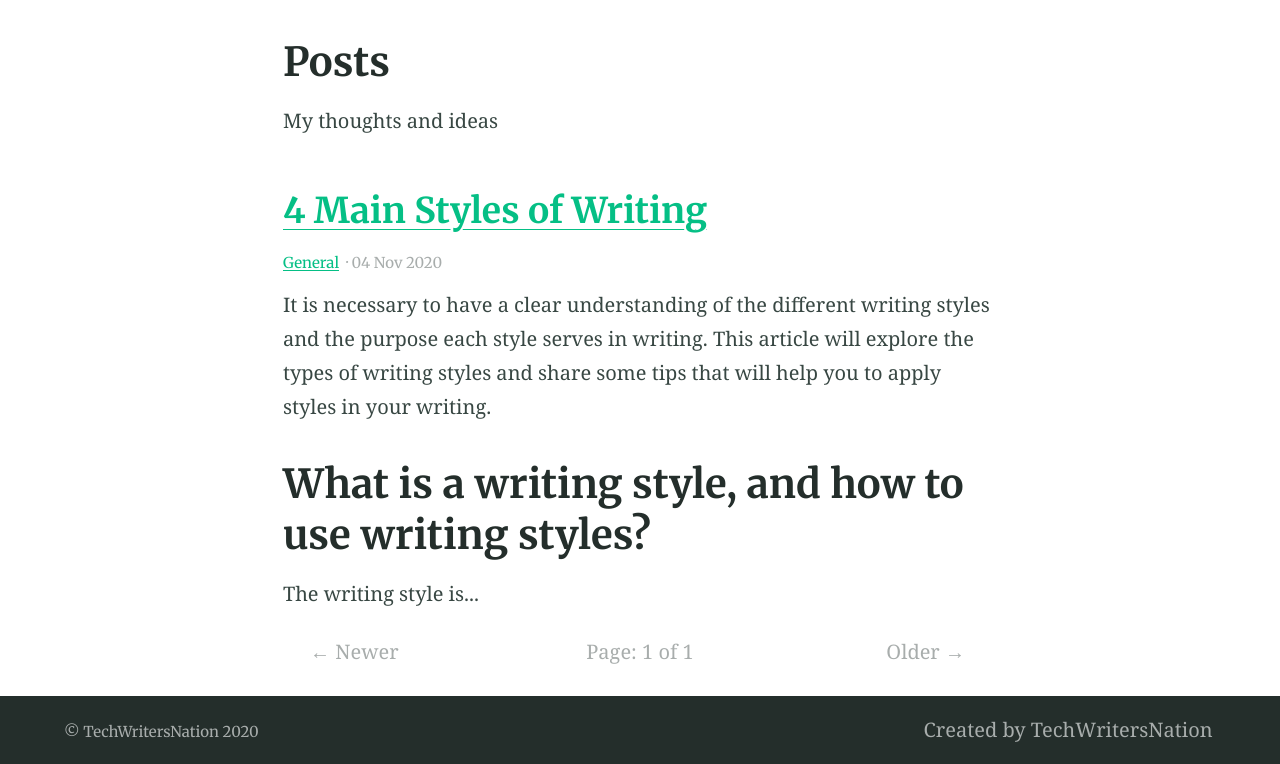
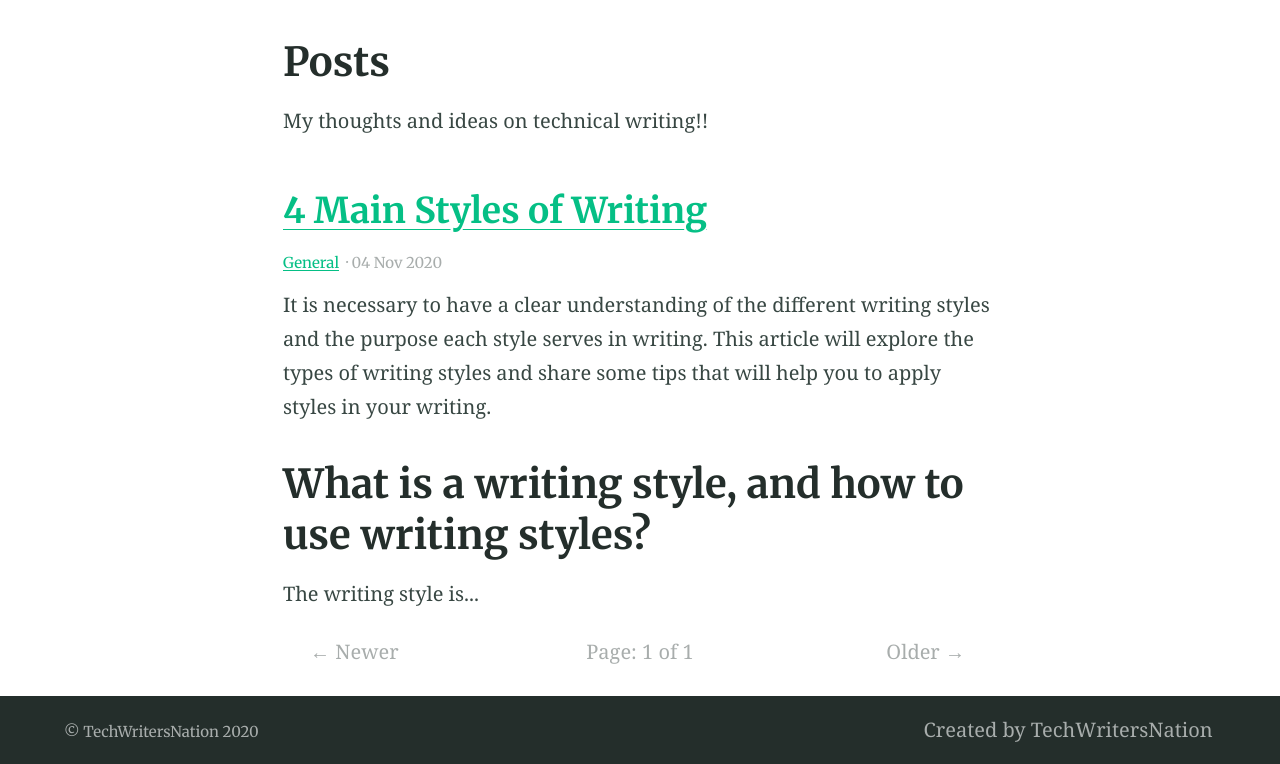
Before and after one commit to Nitish313/watchnationpro, a Jekyll site: the page built from blog/index.html, in a window 1280 px wide. Shown: the part 408-1172 px from the top of the page. Built offline with Jekyll 4.4.1, drawn with Linux system fonts in a browser that asks for light colours; the list of posts is cut into pages by our own code; some of the changed lines change nothing that is shown.

Commit message:
config final

```diff
--- a/_config.yml
+++ b/_config.yml
@@ -49,9 +49,9 @@
   name: TechWritersNation # jekyll-seo-tag > real name
   links:  # jekyll-seo-tag > social aliases (sameAs)
     - https://twitter.com/DavidDarnes
-    - https://www.facebook.com/daviddarnes
-    - https://www.linkedin.com/in/daviddarnes
-    - https://github.com/daviddarnes
+    - https://www.facebook.com/nazeer.bhai
+    - https://www.linkedin.com/in/nazurudeen-j-09529118/
+    - https://github.com/nazeerbai
 # markdown: CommonMark # Markdown parse settings, CommonMark performs slightly better an others in build time
 # commonmark:
   # options: ["SMART", "FOOTNOTES"]
@@ -69,7 +69,7 @@
   posts:
     title: Posts # Needed for Siteleaf
     output: true
-    description: "My thoughts and ideas" # The post list page content
+    description: "My thoughts and ideas on technical writing!!" # The post list page content
     feature_text: |
       Welcome to the blog
     feature_image: "https://picsum.photos/2560/600?image=866"
@@ -99,7 +99,7 @@
 lang: en-GB # Set the site language
 title: "TechWritersNation" # Site name or title, also used in jekyll-seo-tag
 logo: "/assets/logos/logo.svg" # Site logo, also used in jekyll-seo-tag
-description: "TechWritersNation.com is a platform to discuss all about Technical writing." # Site description and default description, also used in jekyll-seo-tag
+description: "TechWritersNation.com is a platform to discuss all about Technical writing" # Site description and default description, also used in jekyll-seo-tag
 url: "https://nazeerbai.github.io/Alembic" # Site url, also used in jekyll-seo-tag
 baseurl: ""
 repo: "https://github.com/nazeerbai/Alembic"
@@ -139,9 +139,8 @@
   url: https://techwritersnation.com
 
 social_links: # Appears in sidebar. Set the urls then uncomment and comment out as desired
-  Twitter: https://twitter.com/DavidDarnes
-  LinkedIn: https://www.linkedin.com/in/daviddarnes
-  GitHub: https://github.com/daviddarnes
+  LinkedIn: https://www.linkedin.com/in/nazurudeen-j-09529118/
+  GitHub: https://github.com/nazeerbai
   link: https://darn.es
   RSS: /feed.xml
 
```
